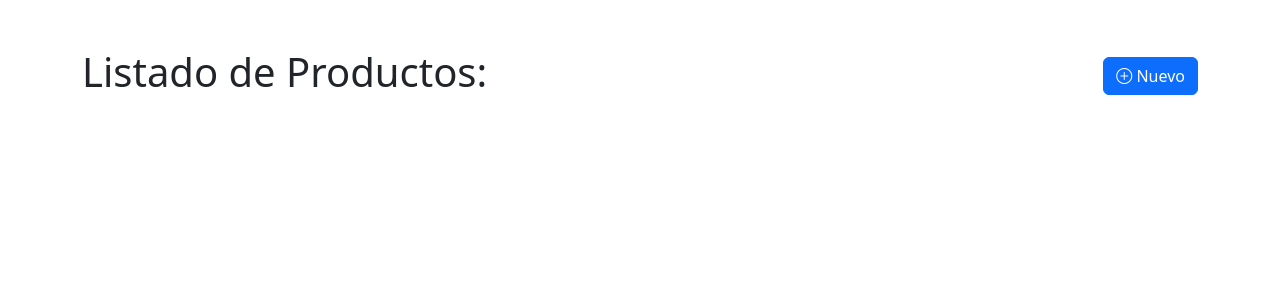
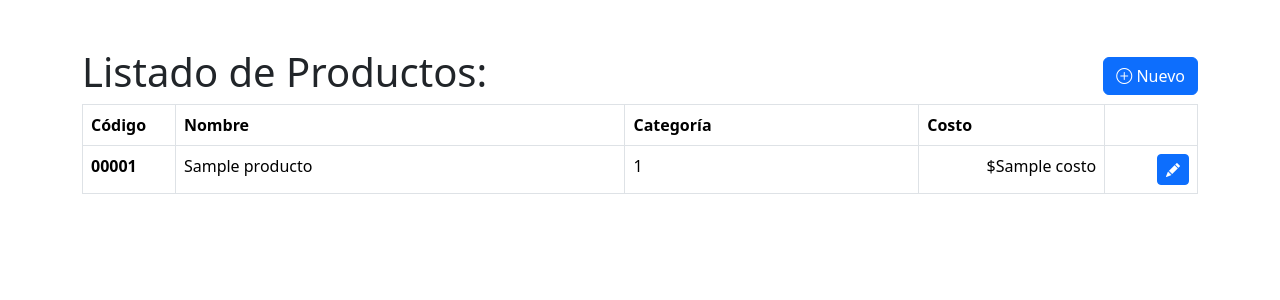
Before and after one commit to marceloaudisioClases/catalogo2000, a CodeIgniter app: the page made by application/views/productos/listado.php in a window 1280 px wide. Shown: the part 56-356 px from the top of the page. Run offline with CodeIgniter, Linux system fonts and the light colour scheme; the template is opened without the code that fills it: most values are stand-ins (such as "Sample title", 1, 10 or a date in 2020).

Commit message:
editar y listar

```diff
--- a/application/controllers/Productos.php
+++ b/application/controllers/Productos.php
@@ -88,7 +88,7 @@ class Productos extends CI_Controller {
 
 	public function listar(){
 		$datos=array();
-
+		$datos["productos"]=$this->productos_model->listar();
 		$this->load->view("productos/listado",$datos);
 	}
 }
--- a/application/views/productos/listado.php
+++ b/application/views/productos/listado.php
@@ -19,6 +19,32 @@
                   </span>
 
                 </h1>
+                <table class="table table-bordered">
+                    <thead>
+                      <tr>
+                        <th scope="col" class="col-sm-1">Código</th>
+                        <th scope="col">Nombre</th>
+                        <th scope="col">Categoría</th>
+                        <th scope="col" class="col-sm-2">Costo</th>
+                        <th scope="col" class="col-sm-1">&nbsp;</th>
+                      </tr>
+                    </thead>
+                    <tbody>
+                      <?php foreach($productos as $p){ ?>
+                      <tr>
+                        <th scope="row">
+                          <?php echo str_pad($p["producto_id"],5,"0",STR_PAD_LEFT); ?>
+                        </th>
+                        <td><?php echo $p["nombre"]; ?></td>
+                        <td><?php echo $p["categoria_id"]; ?></td>
+                        <td class="text-end">$<?php echo $p["costo"]; ?></td>
+                        <td class="text-end">
+                          <a href="<?php echo site_url("productos/editar/".$p["producto_id"]); ?>" title="Editar" class="btn btn-primary btn-sm"><i class="bi bi-pencil-fill"></i></a>
+                        </td>
+                      </tr>
+                      <?php } ?>
+                    </tbody>
+                  </table>
 
             </div>
         </div>
```
